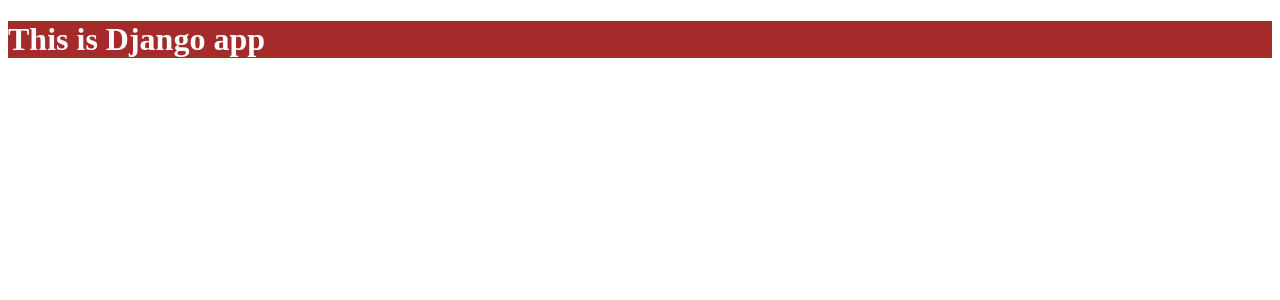
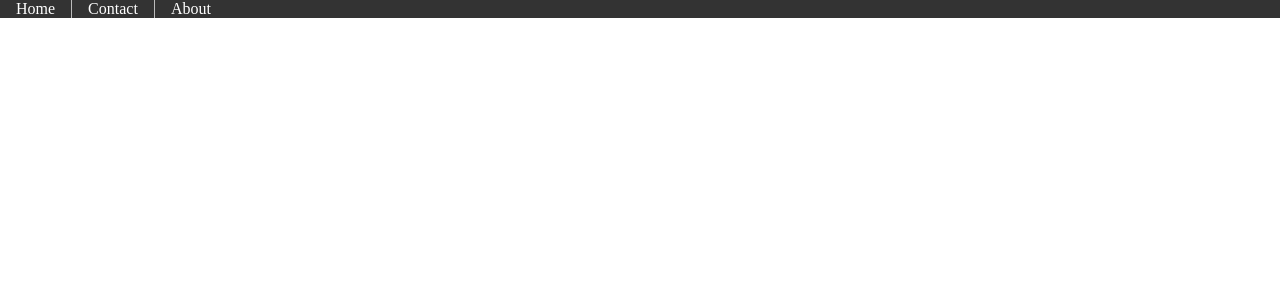
Before and after one commit to mishsx/recipe_search_engine, a Django app: template blog/templates/blog/index.html in a window 1280 px wide. Shown: the top 300 px of the page. Run offline with Django 4.2, Linux system fonts and the light colour scheme; the template is opened without the code that fills it, so the values that code supplies are empty; parts of the project's set-up code (start-up, migrations or seed data) failed here and were passed over.

Commit message:
Implemented Navbar for main page

```diff
--- a/blog/static/blog/style.css
+++ b/blog/static/blog/style.css
@@ -1,4 +1,29 @@
-h1{
-    background-color: brown;
+ul{
+    list-style-type: none;
+    margin:0;
+    padding:0;
+    overflow:hidden;
+    background-color:#333;
+    position:fixed;
+    top:0;
+    left:0;
+    width:100%;
+}
+
+li{
+    float: left;
+    border-right: 1px solid #bbb;
+}
+
+li:last-child{
+    border-right: none;
+}
+
+li a{
+    display:blocked;
     color: white;
+    text-decoration:none;
+    padding: 14px 16px;
+    text-align: center;
+
 }
--- a/blog/templates/blog/index.html
+++ b/blog/templates/blog/index.html
@@ -1,5 +1,6 @@
 <!DOCTYPE html>
 <html lang="en">
+
 <head>
     <meta charset="UTF-8">
     <meta http-equiv="X-UA-Compatible" content="IE=edge">
@@ -10,9 +11,20 @@
     <link rel="stylesheet" type="text/css" href="{% static 'blog/style.css' %}" />
 
 </head>
+
 <body>
 
-    <h1>This is Django app</h1>
+    <div>
+        <ul>
+            <li>
+                <a href="/">Home</a>
+            </li>
+            <li><a href="/">Contact</a>
+            </li>
+            <li><a href="/">About</a></li>
+        </ul>
+    </div>
 
 </body>
+
 </html>
--- a/blog/urls.py
+++ b/blog/urls.py
@@ -6,5 +6,5 @@
     #path(URL, View Function you want to execute, 'name of the url')
     path('', views.index, name='index'),
     path('specific', views.specific, name='specific'),
-    path('article/<int:article_id>', views.article, name='article')
+
 ]
--- a/blog/views.py
+++ b/blog/views.py
@@ -4,8 +4,7 @@
 # Create your views here.
 
 def index(request):
-    return HttpResponse("This is my first url")
-
+    return render(request, 'blog/index.html')
 
 def specific(request):
     return HttpResponse("This is the specific url")
```
